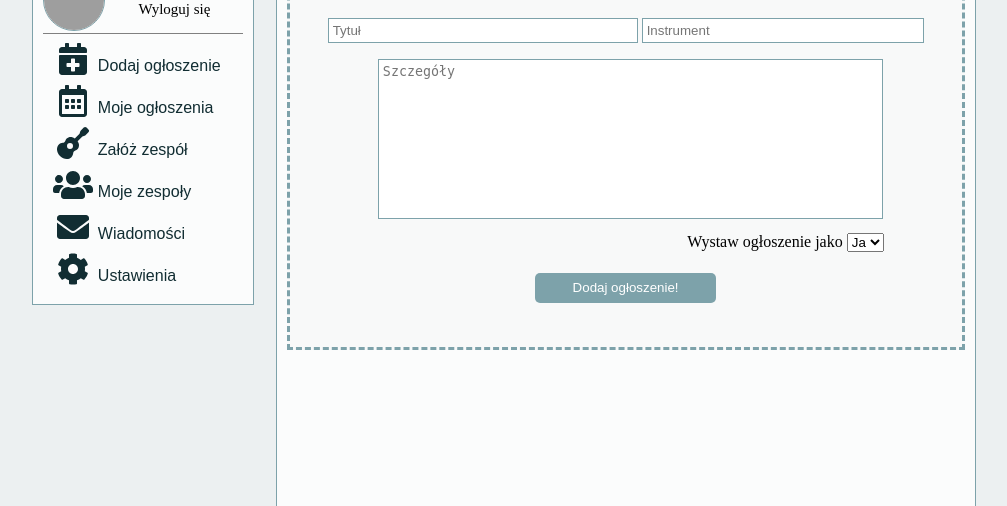
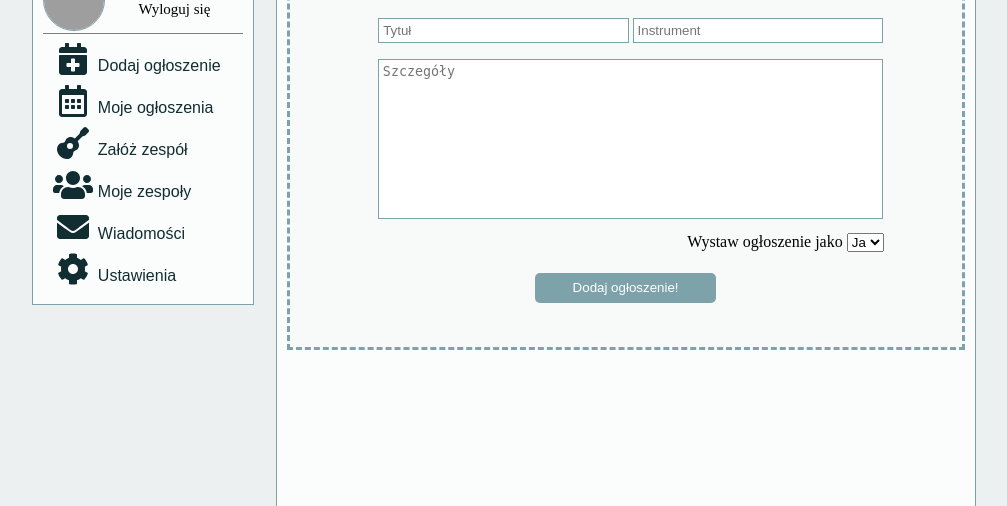
Before and after one commit to FilipMatuszczak/FindBand, a Symfony app: template templates/new-notice.html.twig in a window 1280 px wide. Shown: the part 235-741 px from the top of the page, without its empty margins (198-1205 px from the left). Run offline with Twig, Linux system fonts and the light colour scheme; the template is opened without the code that fills it, so the values that code supplies are empty; some libraries are stand-ins or nearby versions; grey boxes are pictures that could not be loaded.

Commit message:
minor fixes for css and notices

```diff
--- a/public/web/styles/index.css
+++ b/public/web/styles/index.css
@@ -1,3 +1,4 @@
+html{ font-family: 'Gelasio', serif;}
 * {box-sizing: border-box;}
 
 /* Style the input container */
--- a/public/web/styles/new-notice.css
+++ b/public/web/styles/new-notice.css
@@ -79,10 +79,14 @@ hr{
     float:right;
     margin: 1% 8% 1% 1%;
 }
-#name_div{
+.name_div{
     width: 100%;
-    margin:0;
+    margin: 0 0 0 5px;
 }
+.fl{
+    width: 39.8%;
+}
+
 option:checked { display:none; }
 
 .TechReq{width: 92%; margin-right:8%;}
--- a/public/web/styles/search_bands.css
+++ b/public/web/styles/search_bands.css
@@ -190,3 +190,6 @@ img{ object-fit: cover;}
 #divide{
 
 }
+.ellipsis-active {
+     color: #700;
+ }
--- a/public/web/styles/style.css
+++ b/public/web/styles/style.css
@@ -2,6 +2,7 @@
 html {
   background-color: #ECF0F1;
      min-width: 1200px; margin: 0 auto; overflow: auto;
+
 }
 
 header{
--- a/templates/changepswd-web.html.twig
+++ b/templates/changepswd-web.html.twig
@@ -6,6 +6,7 @@
     <link rel="icon" type="image/x-icon" href="{{ asset('web/images/icon.ico') }}"/>
     <script src="https://use.fontawesome.com/releases/v5.11.2/js/all.js" data-auto-replace-svg="nest"></script>
     <script src="{{ asset('web/scripts/jquery-3.4.1.min.js') }}"></script>
+    <link href="https://fonts.googleapis.com/css?family=Gelasio&display=swap" rel="stylesheet">
     {% block stylesheets %}
 
         <link href="{{ asset('web/styles/index.css') }}" rel="stylesheet" type="text/css"/>
--- a/templates/index.html.twig
+++ b/templates/index.html.twig
@@ -6,6 +6,7 @@
     <link rel="icon" type="image/x-icon" href="{{ asset('web/images/icon.ico') }}"/>
     <script src="https://use.fontawesome.com/releases/v5.11.2/js/all.js" data-auto-replace-svg="nest"></script>
     <script src="{{ asset('web/scripts/jquery-3.4.1.min.js') }}"></script>
+    <link href="https://fonts.googleapis.com/css?family=Gelasio&display=swap" rel="stylesheet">
     {% block stylesheets %}
 
         <link href="{{ asset('web/styles/index.css') }}" rel="stylesheet" type="text/css"/>
--- a/templates/new-notice.html.twig
+++ b/templates/new-notice.html.twig
@@ -18,11 +18,11 @@
                 <div id="up">
 
                     <div class="name_div">
-                        <input type="text" class="name" placeholder="Tytuł" name="title" maxlength="50"/>
+                        <input type="text" class="name fl" placeholder="Tytuł" name="title" maxlength="50"/>
 
 
 
-                    <input type="text" class="bio tech" id="tech" placeholder="Instrument" maxlength="50"
+                    <input type="text" class="bio tech fl" id="tech" placeholder="Instrument" maxlength="50"
                            name="instrument" list="TechList">
                     <datalist id="TechList">
 
```
Also changed, not shown: public/web/styles/edit-user.css (+8 -2 lines), templates/edit-user.html.twig (+2 -25 lines), templates/search_notices.html.twig (+19 -0 lines).
